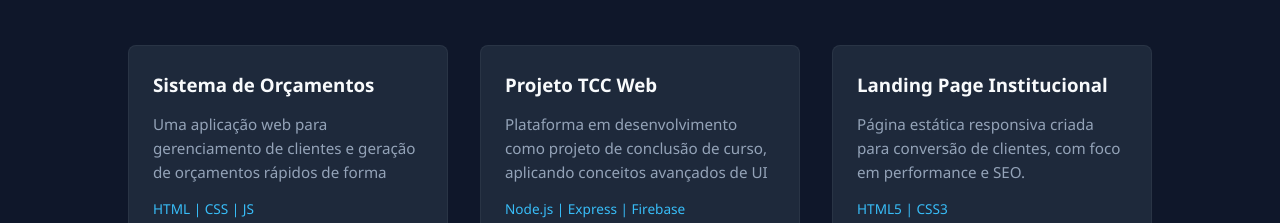
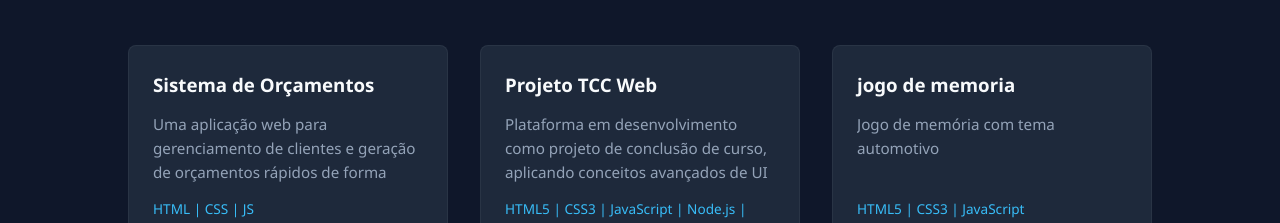
Before and after one commit to rique18/Portifolio, a plain HTML site: page index.html in a window 1280 px wide. Shown: the part 1393-1616 px from the top of the page. Drawn offline with Linux system fonts and the light colour scheme.

Commit message:
salvando projetos

```diff
--- a/index.html
+++ b/index.html
@@ -56,7 +56,7 @@
                     <div class="project-techs">
                         <span>HTML</span> | <span>CSS</span> | <span>JS</span>
                     </div>
-                    <a href="#" target="_blank" class="project-link">Ver Código <i class="fab fa-github"></i></a>
+                    <a href="https://github.com/rique18/gerenciador-de-or-amentos" target="_blank" class="project-link">Ver Código <i class="fab fa-github"></i></a>
                 </div>
             </div>
 
@@ -65,7 +65,7 @@
                     <h3>Projeto TCC Web</h3>
                     <p>Plataforma em desenvolvimento como projeto de conclusão de curso, aplicando conceitos avançados de UI e arquitetura web.</p>
                     <div class="project-techs">
-                        <span>Node.js</span> | <span>Express</span> | <span>Firebase</span>
+                        <span>HTML5</span> | <span>CSS3</span> | <span>JavaScript</span> | <span>Node.js</span> | <span>Express</span> | <span>Firebase</span>
                     </div>
                     <a href="#" target="_blank" class="project-link">Ver Código <i class="fab fa-github"></i></a>
                 </div>
@@ -73,12 +73,12 @@
 
             <div class="project-card">
                 <div class="project-info">
-                    <h3>Landing Page Institucional</h3>
-                    <p>Página estática responsiva criada para conversão de clientes, com foco em performance e SEO.</p>
+                    <h3>jogo de memoria</h3>
+                    <p>Jogo de memória com tema automotivo</p>
                     <div class="project-techs">
-                        <span>HTML5</span> | <span>CSS3</span>
+                        <span>HTML5</span> | <span>CSS3</span> | <span>JavaScript</span>
                     </div>
-                    <a href="#" target="_blank" class="project-link">Ver Código <i class="fab fa-github"></i></a>
+                    <a href="https://github.com/rique18/jogo-de-memoria" target="_blank" class="project-link">Ver Código <i class="fab fa-github"></i></a>
                 </div>
             </div>
 
```
